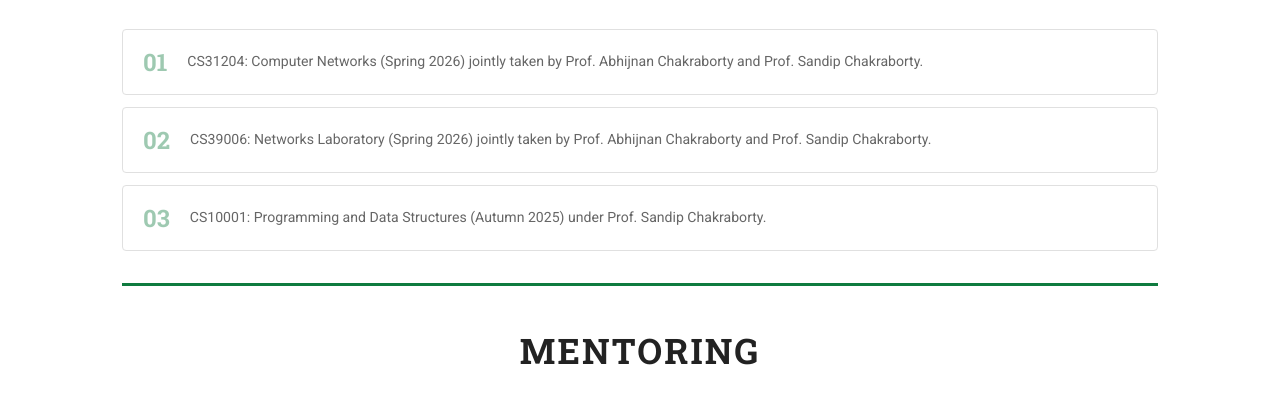
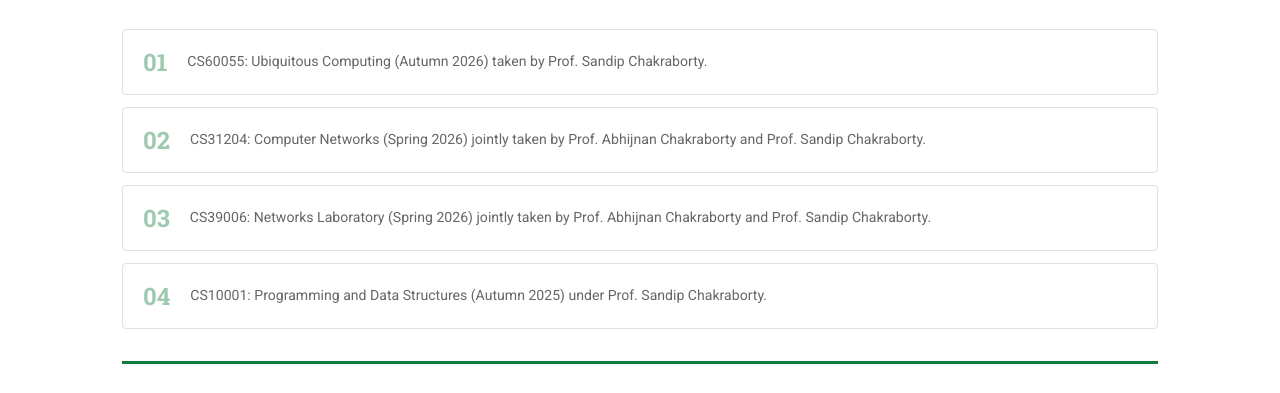
Before and after one commit to debjit2001/debjit2001.github.io, a plain HTML site: page professional_activities.html in a window 1280 px wide. Shown: the part 406-799 px from the top of the page. Drawn offline with Linux system fonts and the light colour scheme.

Commit message:
Minor Changes

```diff
--- a/professional_activities.html
+++ b/professional_activities.html
@@ -1,13 +1,12 @@
 <!DOCTYPE html>
 <html lang="en">
   <head>
-  <meta charset="UTF-8"/>
-  <meta name="viewport" content="width=device-width,initial-scale=1"/>
+    <meta charset="UTF-8" />
+    <meta name="viewport" content="width=device-width,initial-scale=1" />
     <title>Professional Activity</title>
-  <link rel="stylesheet" href="css/style.css"/>
+    <link rel="stylesheet" href="css/style.css" />
   </head>
   <body>
-
     <nav>
       <a href="index.html" class="nav-logo">Debjit Chatterjee</a>
       <button class="hamburger" id="hamburger" aria-label="Menu">
@@ -17,86 +16,100 @@
         <li><a href="index.html">Home</a></li>
         <li><a href="publications.html">Publications</a></li>
         <li><a href="achievements.html">Achievements</a></li>
-    <li><a href="professional_activities.html">Professional Activities</a></li>
+        <li>
+          <a href="professional_activities.html">Professional Activities</a>
+        </li>
       </ul>
     </nav>
 
     <div class="page">
-
       <div class="page-banner">
         <h1>Professional Activities</h1>
       </div>
 
       <section class="content-section">
         <div class="container">
-      <div class="section-header" style="margin-top:0;">
+          <div class="section-header" style="margin-top: 0">
             <h2>Teaching Assistance</h2>
           </div>
 
           <div class="achievement-item">
             <span class="achievement-num">01</span>
             <div class="achievement-text">
-          CS31204: Computer Networks (Spring 2026) jointly taken by Prof. Abhijnan Chakraborty and Prof. Sandip Chakraborty.
+              CS60055: Ubiquitous Computing (Autumn 2026) taken by Prof. Sandip
+              Chakraborty.
             </div>
           </div>
 
           <div class="achievement-item">
             <span class="achievement-num">02</span>
             <div class="achievement-text">
-          CS39006: Networks Laboratory (Spring 2026) jointly taken by Prof. Abhijnan Chakraborty and Prof. Sandip Chakraborty.
+              CS31204: Computer Networks (Spring 2026) jointly taken by Prof.
+              Abhijnan Chakraborty and Prof. Sandip Chakraborty.
             </div>
           </div>
 
           <div class="achievement-item">
             <span class="achievement-num">03</span>
             <div class="achievement-text">
-          CS10001: Programming and Data Structures (Autumn 2025) under Prof. Sandip Chakraborty.
+              CS39006: Networks Laboratory (Spring 2026) jointly taken by Prof.
+              Abhijnan Chakraborty and Prof. Sandip Chakraborty.
             </div>
           </div>
 
-      <hr class="green-divider-thin" style="margin:2rem 0;"/>
-      <div class="section-header" style="margin-top:0;">
+          <div class="achievement-item">
+            <span class="achievement-num">04</span>
+            <div class="achievement-text">
+              CS10001: Programming and Data Structures (Autumn 2025) under Prof.
+              Sandip Chakraborty.
+            </div>
+          </div>
+
+          <hr class="green-divider-thin" style="margin: 2rem 0" />
+          <div class="section-header" style="margin-top: 0">
             <h2>Mentoring</h2>
           </div>
 
           <div class="achievement-item">
             <span class="achievement-num">I</span>
             <div class="achievement-text">
-          Gurram Dhanunjay (IIT Kharagpur): Continuous human activity captioning using WiFi CSI data (BTP)
+              Gurram Dhanunjay (IIT Kharagpur): Continuous human activity
+              captioning using WiFi CSI data (BTP)
             </div>
           </div>
 
           <div class="achievement-item">
             <span class="achievement-num">II</span>
             <div class="achievement-text">
-          Agnibha Kundu (IEM Kolkata): Activity anomaly prediction using LLM reasoning (Intern)
+              Agnibha Kundu (IEM Kolkata): Activity anomaly prediction using LLM
+              reasoning (Intern)
             </div>
           </div>
 
           <div class="achievement-item">
             <span class="achievement-num">III</span>
             <div class="achievement-text">
-          Tamaghna Kundu (ITER SOA Bhubaneshwar): Finding anomaly in free hand activities of daily life using WiFi CSI and LLM reasoning (Intern)
+              Tamaghna Kundu (ITER SOA Bhubaneshwar): Finding anomaly in free
+              hand activities of daily life using WiFi CSI and LLM reasoning
+              (Intern)
             </div>
           </div>
 
-      <hr class="green-divider-thin" style="margin:2rem 0;"/>
-      <div class="section-header" style="margin-top:0;">
+          <hr class="green-divider-thin" style="margin: 2rem 0" />
+          <div class="section-header" style="margin-top: 0">
             <h2>Talks</h2>
           </div>
 
           <div class="achievement-item">
             <span class="achievement-num">></span>
             <div class="achievement-text">
-          Invited talk on "Efficient Sensing for Indoor Activity Monitoring with LLM Reasoning" at ETH Zurich, Switzerland.
+              Invited talk on "Efficient Sensing for Indoor Activity Monitoring
+              with LLM Reasoning" at ETH Zurich, Switzerland.
             </div>
           </div>
-
         </div>
       </section>
-
     </div>
-
 
     <script src="js/main.js"></script>
   </body>
```
Also changed, not shown: 1 other file. Lines whose indentation alone changed are shown as unchanged.
